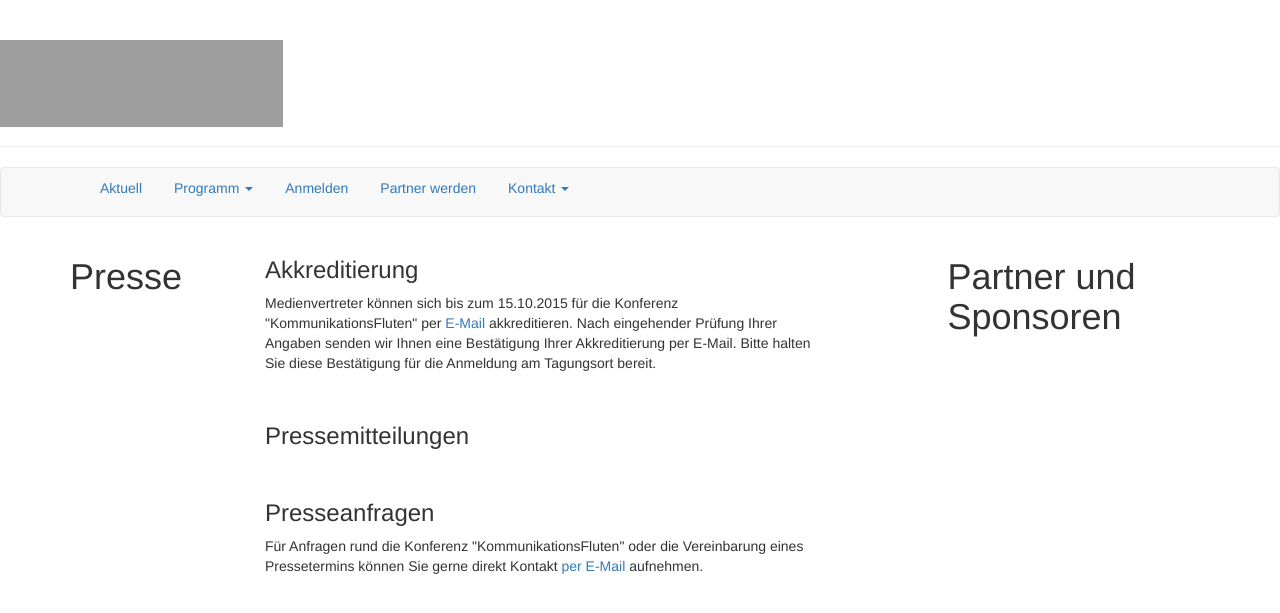
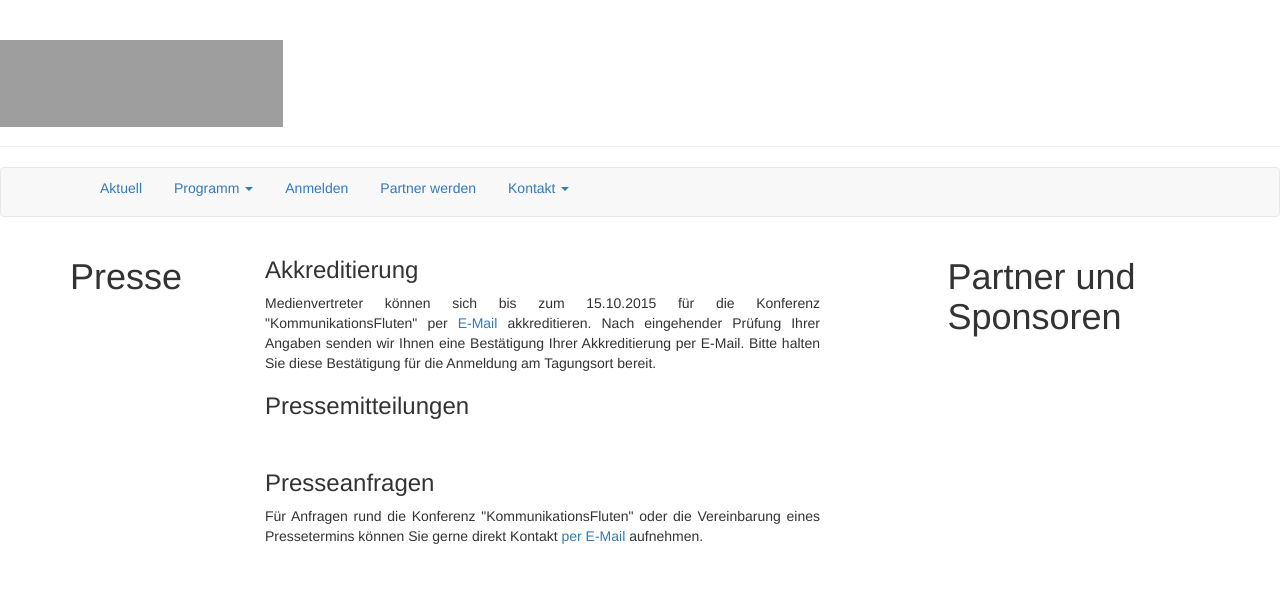
Before and after one commit to susedev/test, a Jekyll site: the page built from presse.html, in a window 1280 px wide. Shown: the top 613 px of the page. Built offline with Jekyll 4.4.1, drawn with Linux system fonts in a browser that asks for light colours; nearby versions of some CDN libraries; grey boxes are pictures that could not be loaded.

Commit message:
Edit from JekyllCMS

```diff
--- a/presse.html
+++ b/presse.html
@@ -3,9 +3,7 @@ title: Presse
 ---
 <h3>Akkreditierung</h3>
 
-<p>Medienvertreter k&ouml;nnen sich bis zum 15.10.2015 f&uuml;r die Konferenz &quot;KommunikationsFluten&quot; per<a href="mailto:kommunikationsfluten@eijc.eu?subject=Akkreditierung%20%22KommunikationsFluten%22"> E-Mail</a> akkreditieren. Nach eingehender Pr&uuml;fung Ihrer Angaben senden wir Ihnen eine Best&auml;tigung Ihrer Akkreditierung per E-Mail. Bitte halten Sie diese Best&auml;tigung f&uuml;r die Anmeldung am Tagungsort bereit.</p>
-
-<p>&nbsp;</p>
+<p style="text-align: justify;">Medienvertreter k&ouml;nnen sich bis zum 15.10.2015 f&uuml;r die Konferenz &quot;KommunikationsFluten&quot; per<a href="mailto:kommunikationsfluten@eijc.eu?subject=Akkreditierung%20%22KommunikationsFluten%22"> E-Mail</a> akkreditieren. Nach eingehender Pr&uuml;fung Ihrer Angaben senden wir Ihnen eine Best&auml;tigung Ihrer Akkreditierung per E-Mail. Bitte halten Sie diese Best&auml;tigung f&uuml;r die Anmeldung am Tagungsort bereit.</p>
 
 <h3>Pressemitteilungen</h3>
 
@@ -13,6 +11,6 @@ title: Presse
 
 <h3>Presseanfragen</h3>
 
-<p>F&uuml;r Anfragen rund die Konferenz &quot;KommunikationsFluten&quot; oder die Vereinbarung eines Pressetermins k&ouml;nnen Sie gerne direkt Kontakt <a href="mailto:kommunikationsfluten@eijc.eu?subject=Presseanfrage">per E-Mail</a><a href="mailto:kommunikationsfluten@eijc.eu?subject=Presseanfragen"> </a>aufnehmen.</p>
+<p style="text-align: justify;">F&uuml;r Anfragen rund die Konferenz &quot;KommunikationsFluten&quot; oder die Vereinbarung eines Pressetermins k&ouml;nnen Sie gerne direkt Kontakt <a href="mailto:kommunikationsfluten@eijc.eu?subject=Presseanfrage">per E-Mail</a><a href="mailto:kommunikationsfluten@eijc.eu?subject=Presseanfragen"> </a>aufnehmen.</p>
 
 <p>&nbsp;</p>
```
